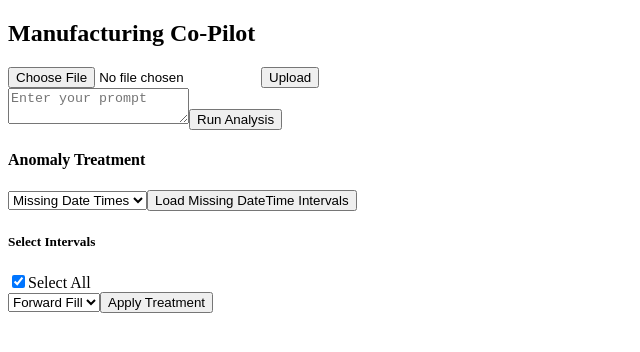
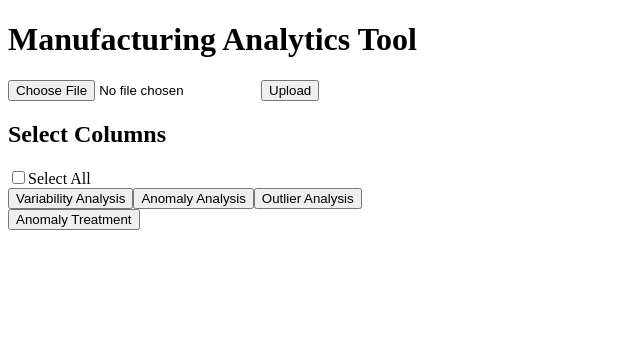
Before and after one commit to riyachakravarty/manufacturing-copilot-frontendf, a React (Create React App) app: page / in a window 1280 px wide. Shown: the top 352 px of the page, without its empty margins (0-640 px from the left). Built offline with nearby package versions, Linux system fonts and the light colour scheme.

Commit message:
Update App.jsx

```diff
--- a/src/App.jsx
+++ b/src/App.jsx
@@ -1,64 +1,60 @@
-import React, { useState } from "react";
+import React, { useState, useEffect } from "react";
 import axios from "axios";
 import Plot from "react-plotly.js";
-// import './App.css';
 
-function App() {
-  const [file, setFile] = useState(null);
+const App = () => {
   const [columns, setColumns] = useState([]);
   const [selectedColumns, setSelectedColumns] = useState([]);
+  const [selectedIntervals, setSelectedIntervals] = useState([]);
+  const [selectAllIntervals, setSelectAllIntervals] = useState(false);
+  const [selectAllColumns, setSelectAllColumns] = useState(false);
+  const [treatmentMethod, setTreatmentMethod] = useState("mean");
   const [plotData, setPlotData] = useState(null);
-  const [chatResponse, setChatResponse] = useState("");
-  const [prompt, setPrompt] = useState("");
+  const [file, setFile] = useState(null);
   const [intervals, setIntervals] = useState([]);
+  const [analysisType, setAnalysisType] = useState(null);
+  const [outlierMethod, setOutlierMethod] = useState("zscore");
+  const [showOutlierOptions, setShowOutlierOptions] = useState(false);
+  const [showAnomalyTreatmentOptions, setShowAnomalyTreatmentOptions] = useState(false);
+  const [anomalyTreatmentType, setAnomalyTreatmentType] = useState(null);
   const [valueIntervals, setValueIntervals] = useState([]);
-  const [selectedIntervals, setSelectedIntervals] = useState([]);
-  const [treatmentMethod, setTreatmentMethod] = useState("forward_fill");
-  const [anomalyOption, setAnomalyOption] = useState("missing_datetimes");
-  const [selectedMissingValueColumn, setSelectedMissingValueColumn] = useState("");
+  const [selectedValueIntervals, setSelectedValueIntervals] = useState([]);
+  const [selectedMissingValueColumn, setSelectedMissingValueColumn] = useState(null);
 
-  const handleFileChange = (e) => {
-    setFile(e.target.files[0]);
-  };
+  useEffect(() => {
+    if (selectAllIntervals) {
+      setSelectedIntervals(intervals.map((_, idx) => idx));
+    } else {
+      setSelectedIntervals([]);
+    }
+  }, [selectAllIntervals, intervals]);
 
-  const handleUpload = async () => {
+  useEffect(() => {
+    if (selectAllColumns) {
+      setSelectedColumns(columns);
+    } else {
+      setSelectedColumns([]);
+    }
+  }, [selectAllColumns, columns]);
+
+const fetchColumns = async () => {
   const formData = new FormData();
   formData.append("file", file);
-    try {
   await axios.post(`${process.env.REACT_APP_BACKEND_URL}/upload`, formData);
   const response = await axios.get(`${process.env.REACT_APP_BACKEND_URL}/get_columns`);
   setColumns(response.data.columns);
-    } catch (error) {
-      alert("Error uploading file or fetching columns");
-    }
-  };
-
-  const handleChat = async () => {
-    try {
-      const response = await axios.post(`${process.env.REACT_APP_BACKEND_URL}/chat`, {
-        prompt,
-        selected_columns: selectedColumns,
-      });
-      if (response.data.plot) {
-        setPlotData(response.data.plot);
-        setChatResponse("");
-      } else {
-        setChatResponse(response.data.response);
-        setPlotData(null);
-      }
-    } catch (error) {
-      alert("Error generating plot");
-    }
 };
 
   const fetchIntervals = async () => {
     try {
       const response = await axios.get(`${process.env.REACT_APP_BACKEND_URL}/missing_datetime_intervals`);
-      setIntervals(response.data.intervals);
-    } catch (error) {
-      alert("Error fetching intervals");
+      setIntervals(response.data.intervals || []);
+    } catch (err) {
+      console.error("Error fetching datetime intervals:", err);
+      setIntervals([]);
     }
   };
+
 
   const fetchValueIntervals = async () => {
     if (!selectedMissingValueColumn) {
@@ -66,12 +62,9 @@ function App() {
       return;
     }
     try {
-      const response = await axios.get(
-        `${process.env.REACT_APP_BACKEND_URL}/get_missing_value_intervals`,
-        {
-          params: { column: selectedMissingValueColumn },
-        }
-      );
+      const response = await axios.get(`${process.env.REACT_APP_BACKEND_URL}/get_missing_value_intervals`, {
+        column: selectedMissingValueColumn,
+      });
       setValueIntervals(response.data.intervals || []);
     } catch (err) {
       console.error("Error fetching value intervals:", err);
@@ -79,187 +72,207 @@ function App() {
     }
   };
 
+  const handlePrompt = async (prompt) => {
+    try {
+      const response = await axios.post(`${process.env.REACT_APP_BACKEND_URL}/chat`, { prompt });
+      if (response.data.type === "plot") {
+        setPlotData(response.data.data);
+      } else {
+        alert(response.data.data);
+      }
+    } catch (err) {
+      alert("Error generating plot: " + err.message);
+    }
+  };
+
+  const handleAnalysis = () => {
+    if (!selectedColumns.length) return alert("Select a column first.");
+    if (analysisType === "variability") {
+      handlePrompt(`variability analysis where selected variable is '${selectedColumns[0]}'`);
+    } else if (analysisType === "anomaly") {
+      handlePrompt(`missing value analysis where selected variable is '${selectedColumns[0]}'`);
+    } else if (analysisType === "outlier") {
+      handlePrompt(`outlier analysis where selected variable is '${selectedColumns[0]}' using ${outlierMethod}`);
+    }
+  };
+
+
   const applyTreatment = async () => {
   try {
     const payload = {
       columns: selectedColumns,
-        intervals: selectedIntervals.map((i) =>
-          anomalyOption === "missing_datetimes" ? intervals[i] : valueIntervals[i]
-        ),
+      intervals: selectedIntervals.map((i) => intervals[i]),
       method: treatmentMethod,
     };
 
-      const response = await axios.post(
-        `${process.env.REACT_APP_BACKEND_URL}/apply_treatment`,
-        payload
-      );
-      alert(response.data.message || "Treatment applied successfully.");
+    const response = await axios.post(`${process.env.REACT_APP_BACKEND_URL}/apply_treatment`, payload);
+    alert('Treatment applied successfully!');
   } catch (error) {
-      console.error("Error applying treatment:", error);
-      alert("Failed to apply treatment. Please check console for details.");
+    console.error('Error applying treatment:', error);
+    alert('Failed to apply treatment. Please check console for details.');
   }
 };
 
+
+  const applyValueTreatment = async () => {
+    const response = await axios.post("/apply_missing_value_treatment", {
+      column: selectedMissingValueColumn,
+      intervals: selectedValueIntervals,
+      treatment: treatmentMethod,
+    });
+    alert(response.data.message);
+  };
+
   return (
-    <div className="App">
-      <h2>Manufacturing Co-Pilot</h2>
+    <div>
+      <h1>Manufacturing Analytics Tool</h1>
 
-      <input type="file" onChange={handleFileChange} />
-      <button onClick={handleUpload}>Upload</button>
+      <input type="file" onChange={(e) => setFile(e.target.files[0])} />
+      <button onClick={fetchColumns}>Upload</button>
 
       <div>
-        <textarea
-          value={prompt}
-          onChange={(e) => setPrompt(e.target.value)}
-          placeholder="Enter your prompt"
-        />
-        <button onClick={handleChat}>Run Analysis</button>
-      </div>
-
-      {columns.length > 0 && (
-        <div>
-          <h4>Select Columns</h4>
-          <div>
+        <h2>Select Columns</h2>
+        <label>
           <input
             type="checkbox"
-              checked={selectedColumns.length === columns.length}
-              onChange={(e) =>
-                setSelectedColumns(
-                  e.target.checked ? columns.map((_, i) => columns[i]) : []
+            checked={selectAllColumns}
+            onChange={(e) => setSelectAllColumns(e.target.checked)}
+          />
+          Select All
+        </label>
+        {columns.map((col) => (
+          <label key={col}>
+            <input
+              type="checkbox"
+              checked={selectedColumns.includes(col)}
+              onChange={() =>
+                setSelectedColumns((prev) =>
+                  prev.includes(col) ? prev.filter((c) => c !== col) : [...prev, col]
                 )
               }
             />
-            Select All
+            {col}
+          </label>
+        ))}
       </div>
-          {columns.map((col, idx) => (
-            <div key={idx}>
+
+      <div>
+        <button onClick={() => setAnalysisType("variability")}>Variability Analysis</button>
+        <button onClick={() => setAnalysisType("anomaly")}>Anomaly Analysis</button>
+        <button onClick={() => {
+          setAnalysisType("outlier");
+          setShowOutlierOptions(true);
+        }}>Outlier Analysis</button>
+
+        {analysisType && (
+          <div>
+            {analysisType === "outlier" && showOutlierOptions && (
+              <>
+                <select value={outlierMethod} onChange={(e) => setOutlierMethod(e.target.value)}>
+                  <option value="zscore">Z-Score</option>
+                  <option value="iqr">IQR</option>
+                </select>
+              </>
+            )}
+            <button onClick={handleAnalysis}>Run {analysisType} analysis</button>
+          </div>
+        )}
+      </div>
+
+      <div>
+        <button onClick={() => setShowAnomalyTreatmentOptions(true)}>Anomaly Treatment</button>
+        {showAnomalyTreatmentOptions && (
+          <>
+            <button onClick={() => {
+              setAnomalyTreatmentType("datetime");
+              fetchIntervals();
+            }}>Missing Date Times</button>
+
+            <button onClick={() => setAnomalyTreatmentType("values")}>Missing Values</button>
+
+            {anomalyTreatmentType === "datetime" && (
+              <>
+                <h3>Select Intervals</h3>
+                <label>
                   <input
                     type="checkbox"
-                checked={selectedColumns.includes(col)}
-                onChange={(e) => {
-                  if (e.target.checked) {
-                    setSelectedColumns([...selectedColumns, col]);
-                  } else {
-                    setSelectedColumns(selectedColumns.filter((c) => c !== col));
-                  }
-                }}
+                    checked={selectAllIntervals}
+                    onChange={(e) => setSelectAllIntervals(e.target.checked)}
                   />
-              {col}
-            </div>
-          ))}
-        </div>
-      )}
-
-      <div>
-        <h4>Anomaly Treatment</h4>
-        <select value={anomalyOption} onChange={(e) => setAnomalyOption(e.target.value)}>
-          <option value="missing_datetimes">Missing Date Times</option>
-          <option value="missing_values">Missing Values</option>
-        </select>
-
-        {anomalyOption === "missing_datetimes" && (
-          <>
-            <button onClick={fetchIntervals}>Load Missing DateTime Intervals</button>
-            <div>
-              <h5>Select Intervals</h5>
-              <div>
+                  Select All
+                </label>
+                {intervals.map((interval, idx) => (
+                  <label key={idx}>
                     <input
                       type="checkbox"
-                  checked={selectedIntervals.length === intervals.length}
-                  onChange={(e) =>
-                    setSelectedIntervals(
-                      e.target.checked ? intervals.map((_, i) => i) : []
+                      checked={selectedIntervals.includes(idx)}
+                      onChange={() =>
+                        setSelectedIntervals((prev) =>
+                          prev.includes(idx)
+                            ? prev.filter((i) => i !== idx)
+                            : [...prev, idx]
                         )
                       }
                     />
-                Select All
-              </div>
-              {intervals.map((intv, idx) => (
-                <div key={idx}>
-                  <input
-                    type="checkbox"
-                    checked={selectedIntervals.includes(idx)}
-                    onChange={(e) => {
-                      if (e.target.checked) {
-                        setSelectedIntervals([...selectedIntervals, idx]);
-                      } else {
-                        setSelectedIntervals(selectedIntervals.filter((i) => i !== idx));
-                      }
-                    }}
-                  />
-                  {`${intv.start} to ${intv.end}`}
-                </div>
+                    {interval.start} to {interval.end}
+                  </label>
                 ))}
-            </div>
+                <select onChange={(e) => setTreatmentMethod(e.target.value)}>
+                  <option value="mean">Mean</option>
+                  <option value="median">Median</option>
+                  <option value="ffill">Forward Fill</option>
+                </select>
+                <button onClick={applyTreatment}>Apply Treatment</button>
               </>
             )}
 
-        {anomalyOption === "missing_values" && (
+            {anomalyTreatmentType === "values" && (
               <>
-            <select
-              value={selectedMissingValueColumn}
-              onChange={(e) => setSelectedMissingValueColumn(e.target.value)}
-            >
-              <option value="">Select a column</option>
-              {columns.map((col, idx) => (
-                <option key={idx} value={col}>
-                  {col}
-                </option>
+                <h3>Select Column</h3>
+                <select onChange={(e) => setSelectedMissingValueColumn(e.target.value)}>
+                  <option value="">-- Select --</option>
+                  {columns.map((col) => (
+                    <option key={col} value={col}>{col}</option>
                   ))}
                 </select>
                 <button onClick={fetchValueIntervals}>Load Missing Value Intervals</button>
-            <div>
-              <h5>Select Intervals</h5>
-              <div>
+                {valueIntervals.map((interval, idx) => (
+                  <label key={idx}>
                     <input
                       type="checkbox"
-                  checked={selectedIntervals.length === valueIntervals.length}
-                  onChange={(e) =>
-                    setSelectedIntervals(
-                      e.target.checked ? valueIntervals.map((_, i) => i) : []
+                      checked={selectedValueIntervals.includes(idx)}
+                      onChange={() =>
+                        setSelectedValueIntervals((prev) =>
+                          prev.includes(idx)
+                            ? prev.filter((i) => i !== idx)
+                            : [...prev, idx]
                         )
                       }
                     />
-                Select All
-              </div>
-              {valueIntervals.map((intv, idx) => (
-                <div key={idx}>
-                  <input
-                    type="checkbox"
-                    checked={selectedIntervals.includes(idx)}
-                    onChange={(e) => {
-                      if (e.target.checked) {
-                        setSelectedIntervals([...selectedIntervals, idx]);
-                      } else {
-                        setSelectedIntervals(selectedIntervals.filter((i) => i !== idx));
-                      }
-                    }}
-                  />
-                  {`${intv.start} to ${intv.end}`}
-                </div>
+                    {interval}
+                  </label>
                 ))}
-            </div>
+                <select onChange={(e) => setTreatmentMethod(e.target.value)}>
+                  <option value="mean">Mean</option>
+                  <option value="median">Median</option>
+                  <option value="ffill">Forward Fill</option>
+                </select>
+                <button onClick={applyValueTreatment}>Apply Missing Value Treatment</button>
               </>
             )}
-
-        <select
-          value={treatmentMethod}
-          onChange={(e) => setTreatmentMethod(e.target.value)}
-        >
-          <option value="forward_fill">Forward Fill</option>
-          <option value="mean">Mean</option>
-          <option value="median">Median</option>
-        </select>
-        <button onClick={applyTreatment}>Apply Treatment</button>
+          </>
+        )}
       </div>
 
       {plotData && (
-        <Plot data={plotData.data} layout={plotData.layout} />
+        <Plot
+          data={plotData.data}
+          layout={plotData.layout}
+          config={{ responsive: true }}
+        />
       )}
-
-      {chatResponse && <div>{chatResponse}</div>}
     </div>
   );
-}
+};
 
 export default App;
```
Lines whose indentation alone changed are shown as unchanged.
